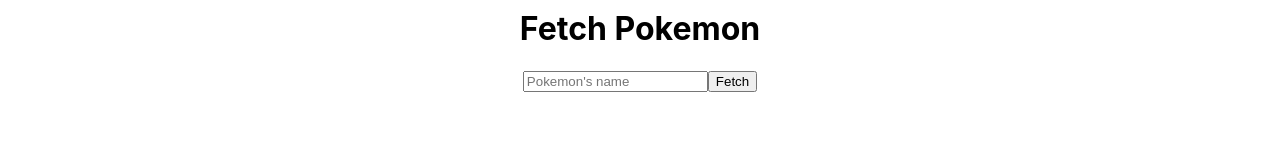
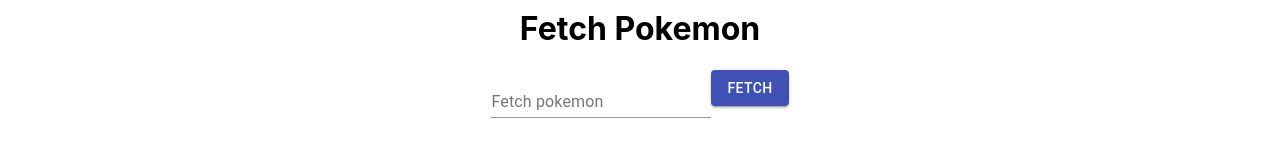
Before and after one commit to lucasreis10/study-react-notes, a React (Create React App) app: page /pokemon in a window 1280 px wide. Shown: the part 172-340 px from the top of the page. Built offline with nearby package versions, Linux system fonts and the light colour scheme; a web font is replaced by a local one.

Commit message:
feat: alterar input e botao, adicionar event handlerKeyDownEnter

```diff
--- a/src/modules/fetch-pokemon/DisplayError.jsx
+++ b/src/modules/fetch-pokemon/DisplayError.jsx
@@ -1,11 +1,24 @@
+import { makeStyles } from "@material-ui/core/styles"
+import DisplayErrorStyles from './DisplayErrorStyles';
+import pikachuSad from '../../imgs/pikachu-not-foud.jpg';
 
+const useStyle = makeStyles(DisplayErrorStyles, 'DisplayError')
 
 const DisplayError = () => {
 
+    const classes = useStyle();
+
     return (
-        <div>
+        <div className={classes.divDisplay}>
             <h2>Prokemon Not Found</h2>
+            <img
+                src={pikachuSad}
+                className={classes.imgDisplay}
+                height='20%'
+                width='20%'
+            />
         </div>
+
     )
 
 }
--- /dev/null
+++ b/src/modules/fetch-pokemon/DisplayErrorStyles.jsx
@@ -0,0 +1,16 @@
+const DisplayErrorStyles = () => ({
+
+    divDisplay: {
+    },
+
+    imgDisplay: {
+        border: '1px',
+        borderStyle: 'dotted',
+
+
+    }
+
+
+});
+
+export default DisplayErrorStyles;
--- a/src/modules/fetch-pokemon/FetchPokemon.jsx
+++ b/src/modules/fetch-pokemon/FetchPokemon.jsx
@@ -3,6 +3,8 @@
 import DisplayPokemon from './DisplayPokemon';
 import DisplayLoading from './DisplayLoading';
 import DisplayError from './DisplayError';
+import TextField from '@material-ui/core/TextField';
+import Button from '@material-ui/core/Button';
 
 
 const fetchPokemonBy = async (name) => {
@@ -27,12 +29,17 @@
         }, 700);
     }, [pokemon]);
 
+    const handleKeyDown = (event) => {
+        if(event.key === 'Enter') {
+            fetch();
+        }
+    }
+
     const fetch = async () => {
         try {
             resetStates();
             setComponenteDisplay(<DisplayLoading />);
             const { data: pokemon } = await fetchPokemonBy(pokemonsName);
-            console.log('teste', pokemon);
             setPokemon(pokemon);
         } catch(error) {
             setComponenteDisplay(<DisplayError />);
@@ -52,13 +59,18 @@
         <div>
             <h1>Fetch Pokemon</h1>
 
-            <input
-                type="text"
-                placeholder="Pokemon's name"
+            <TextField label="Fetch pokemon"
                 value={pokemonsName}
                 onChange={handleChange}
+                onKeyDown={handleKeyDown}
             />
-            <button onClick={fetch}>Fetch</button>
+            <Button
+                variant="contained"
+                color="primary"
+                onClick={fetch}
+            >
+                Fetch
+            </Button>
 
             { componenteDisplay }
 
```
Also changed, not shown: src/imgs/pikachu-not-foud.jpg (added).
